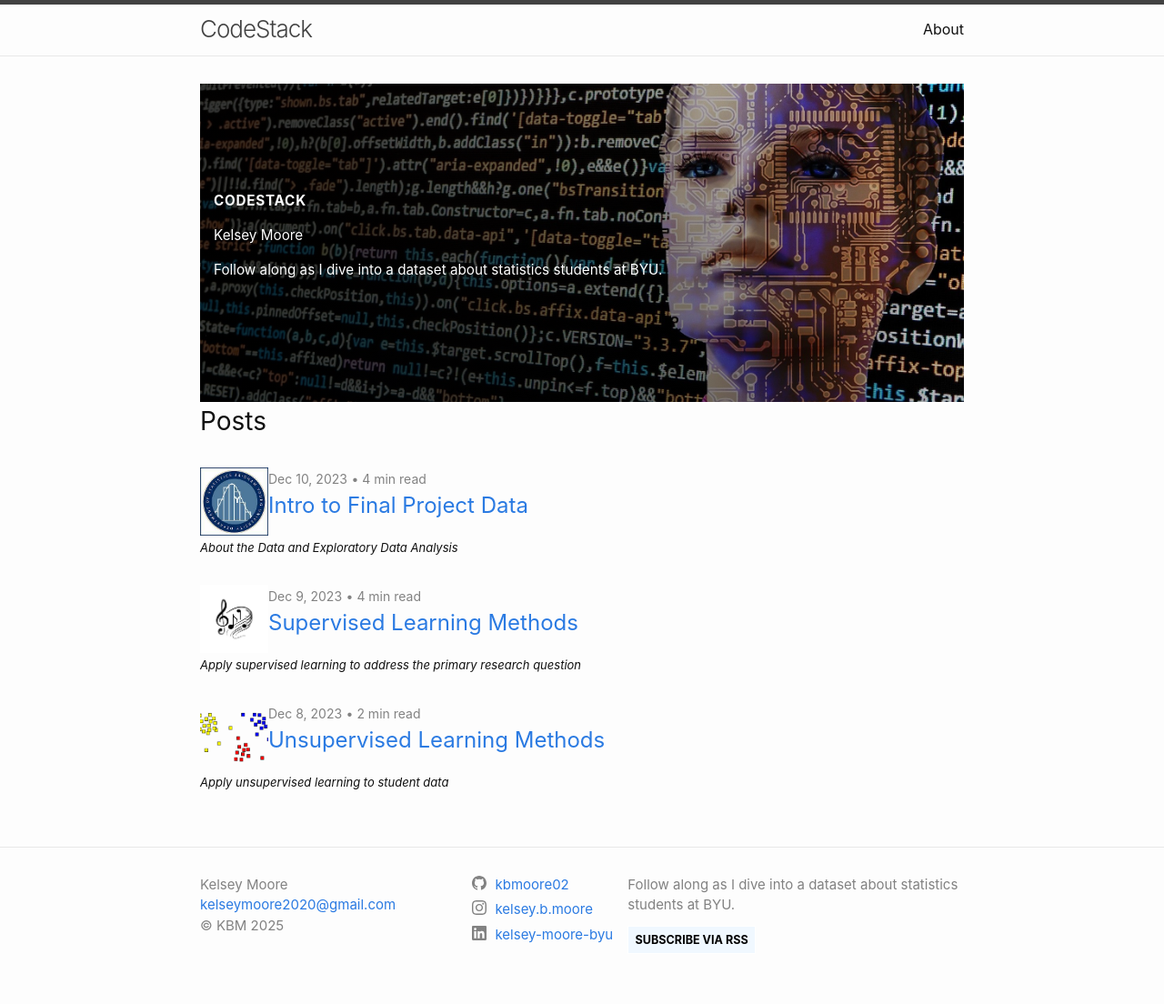
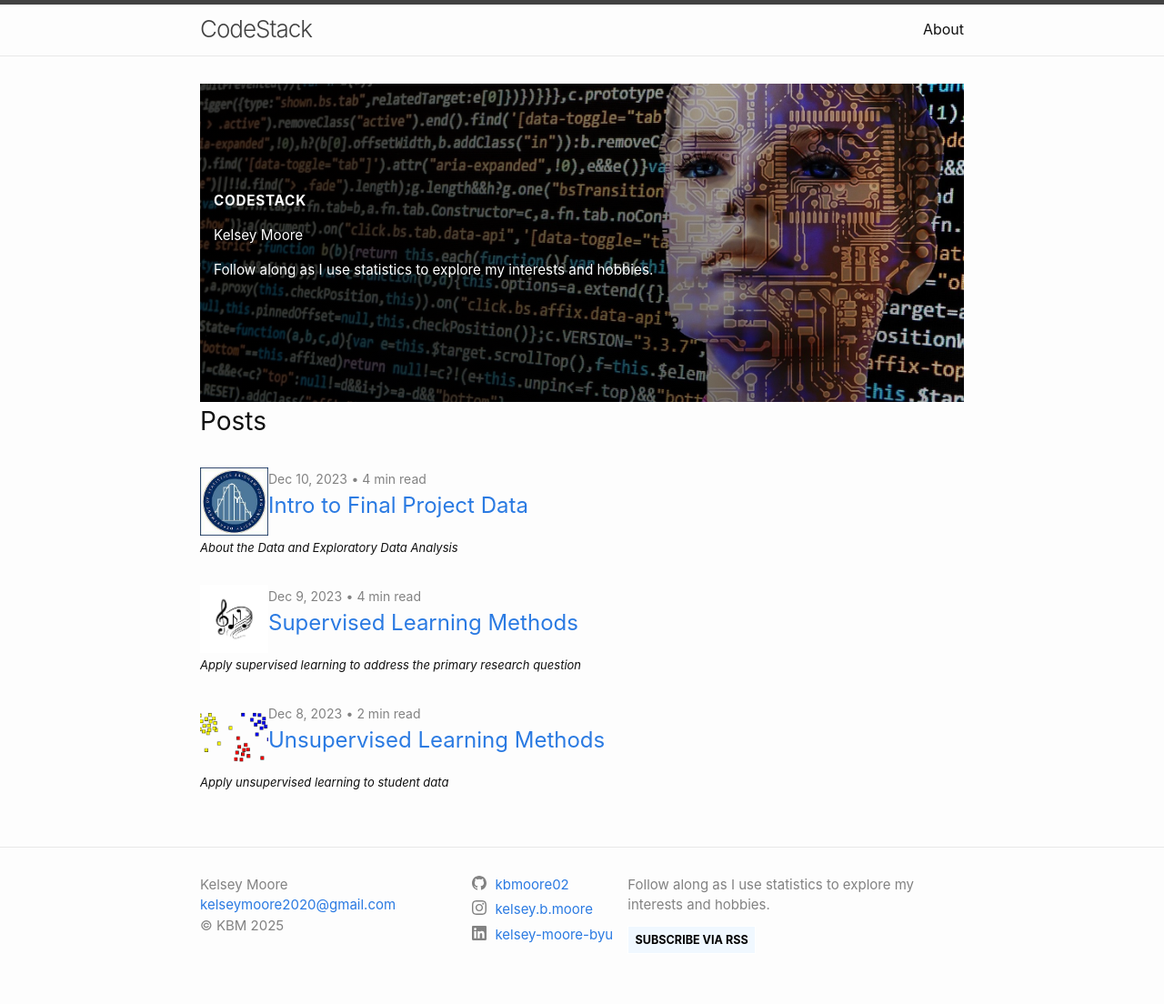
Before and after one commit to kbmoore02/NHL-Data-Analysis, a Jekyll site: the page built from index.markdown, in a window 1280 px wide. Shown: the whole page at 91% size. Built offline with Jekyll 4.4.1, drawn with Linux system fonts in a browser that asks for light colours.

Commit message:
Update _config.yml

```diff
--- a/_config.yml
+++ b/_config.yml
@@ -21,7 +21,7 @@
 title: CodeStack # Make a title for your blog
 email: kelseymoore2020@gmail.com # Add your email
 description: >- # this means to ignore newlines until "baseurl:"
- Follow along as I dive into a dataset about statistics students at BYU.
+ Follow along as I use statistics to explore my interests and hobbies.
 baseurl: "/Stat486-Final-Blog" # keep this the same or change it to the name of the repository
 url: "https://kbmoore.github.io" #  change this to "https://<your-github-username>.github.io"
 image: /assets/images/headerimage.jpg
```
